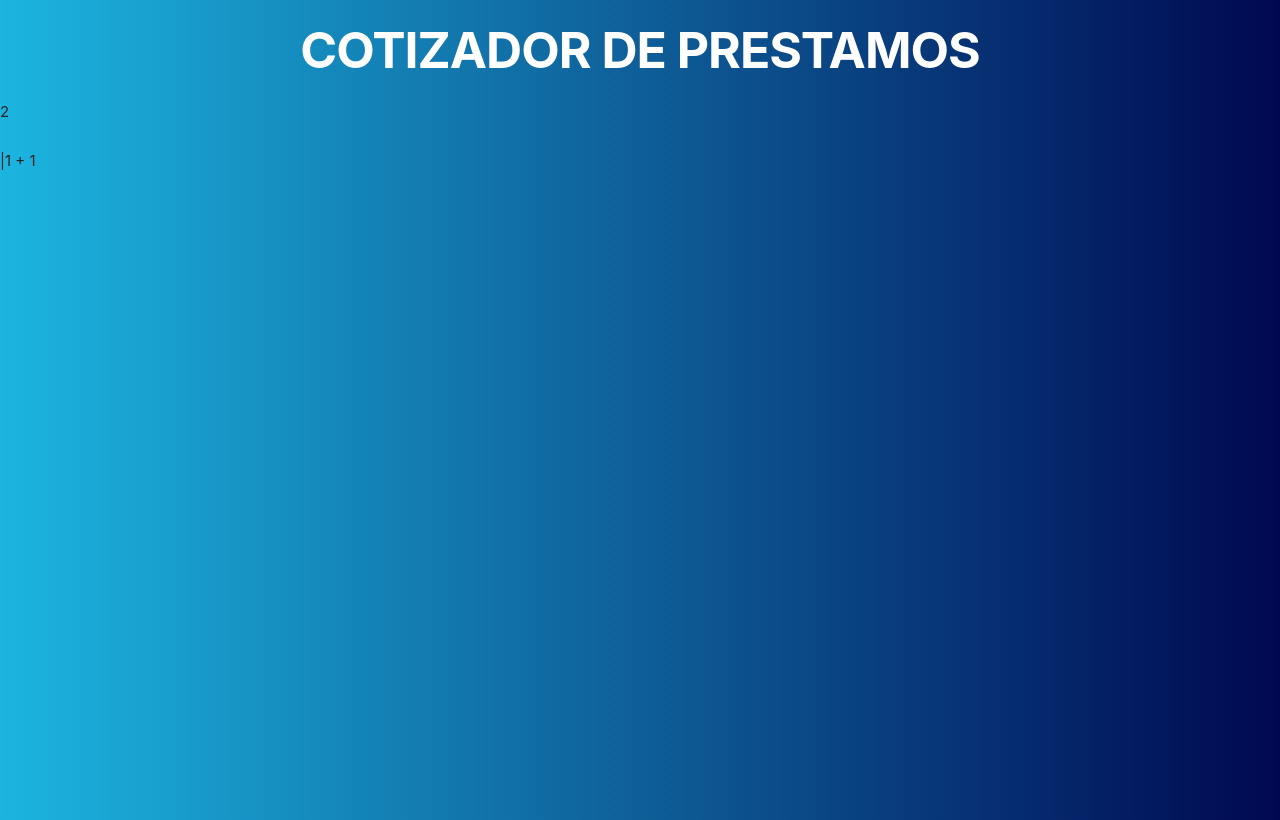
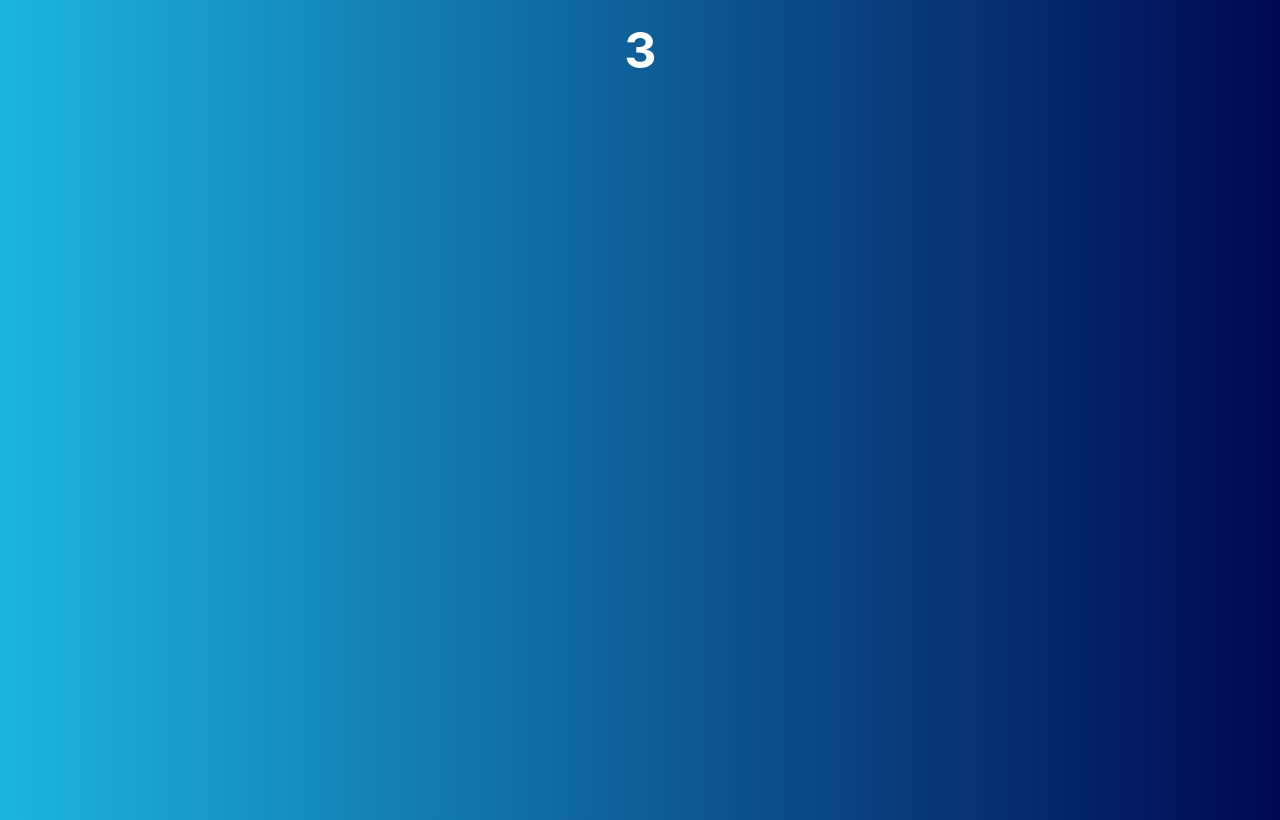
Before and after one commit to FrancisFerriEPN/Curso-JavaScript, a React (Create React App) app in the folder prestamos/: page / in a window 1280 px wide. Built offline with nearby package versions, Linux system fonts and the light colour scheme.

Commit message:
React:  Formas de escribir compornetes

```diff
--- a/prestamos/src/componentes/Header.js
+++ b/prestamos/src/componentes/Header.js
@@ -1,17 +1,29 @@
-import React, {Fragment} from 'react'
+import React from 'react'
 
 //function Header({titulo}) { // Se puede alicar destructuring
-function Header(props) {
-    console.log(props);
 
+// Forma 3
+/* const  Header = ({titulo}) => (
+    <h1>{titulo}</h1>
+); */
 
-    return(
+// Forma 2
+const  Header = ({titulo}) => {
+    const total = 1 + 2;
+    return (
+        <h1>{total}</h1>
+    );
+};
+
+// Forma 1
+/*
+const  Header = ({titulo}) => {
+    return (
         <Fragment>
-            <h1>{props.titulo}</h1>
-            <p>{1 + 1}</p>
-            <p>|1 + 1</p>
-            <p>{props.descripcion}</p>
+            <h1>{titulo}</h1>
         </Fragment>
-    )
+     );
 }
+*/
+
 export default Header
```
